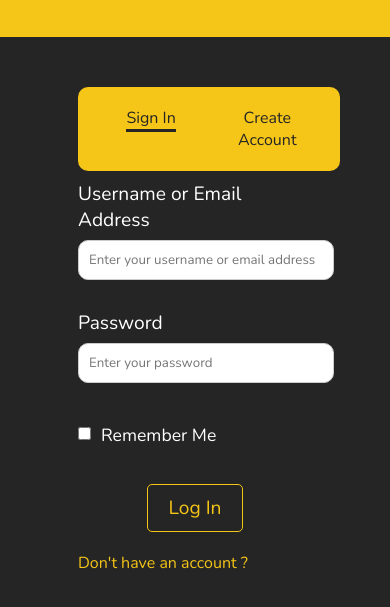
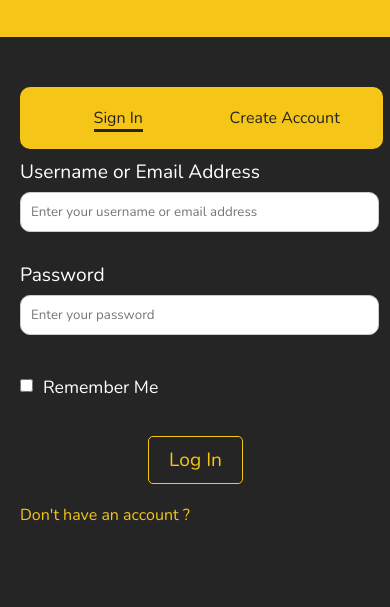
Before and after one commit to MahdiHosseinizade/html-css-movie-project, a website: page html/login.html in a window 390 px wide. Shown: the part 87-694 px from the top of the page. Drawn offline with nearby package versions, Linux system fonts and the light colour scheme.

Commit message:
refactor(LoginSignup): responsive header of loginsignup

```diff
--- a/styles/login.css
+++ b/styles/login.css
@@ -77,7 +77,7 @@ ul{
 }
 
 .loginHeader {
-  width: 60%;
+  width: 500px;
   background-color: var(--bg-color);
   padding: 30px;
   border-radius: 10px;
@@ -180,16 +180,20 @@ button[type="submit"]:hover {
     padding: 20px;
   }
 
+  .header_form{
+    width: 92%;
+  }
+
   .logo {
     margin-bottom: 20px;
   }
-
-  .header_form{
-    width: 95%;
+  .loginForm input[type="text"],
+  .loginForm input[type="password"]{
+    width: 96%;
   }
 
   .loginHeader {
-    /* width: 90%; */
+    width: 90%;
     padding: 20px;
     margin-top: 30px;
   }
```
